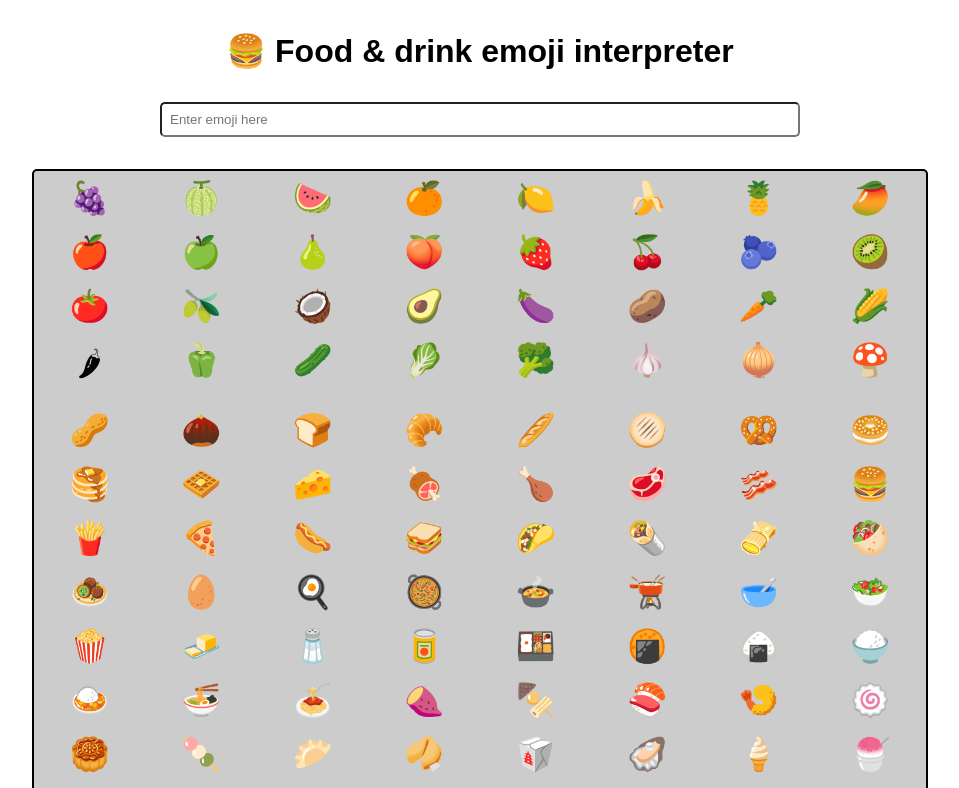
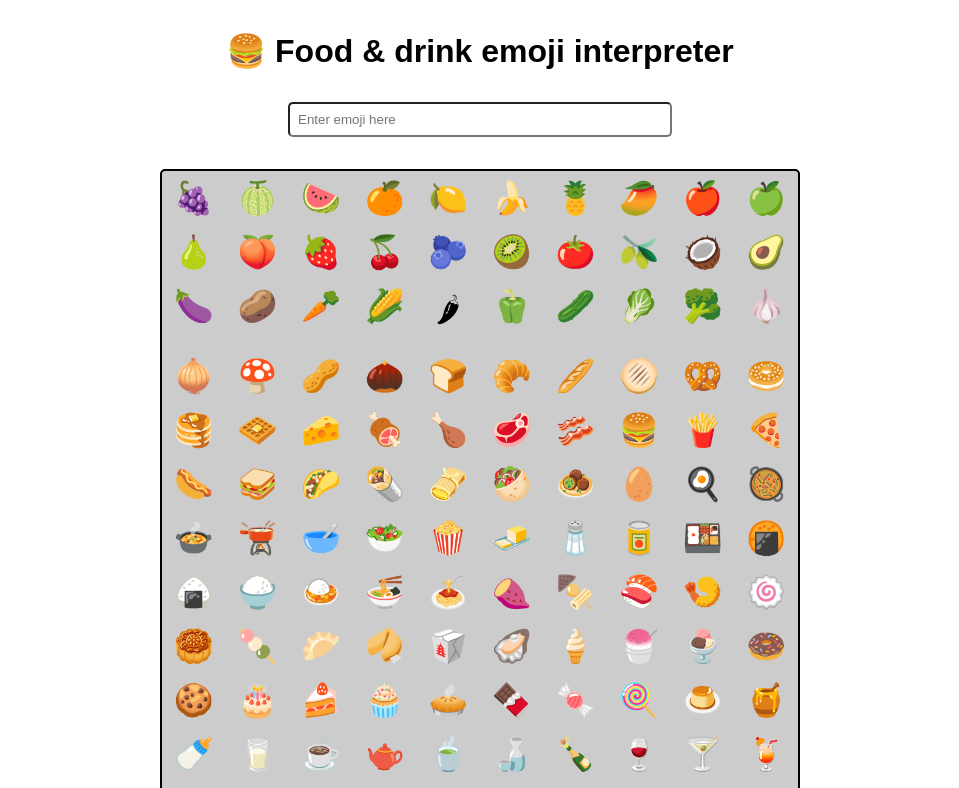
Before and after one commit to SK02K1/food-and-drink-emoji-interpreter, a React (Create React App) app: page / in a window 1280 px wide. Shown: the top 788 px of the page, without its empty margins (160-1119 px from the left). Built offline with nearby package versions, Linux system fonts and the light colour scheme.

Commit message:
style : desktop layout done

```diff
--- a/src/styles.css
+++ b/src/styles.css
@@ -56,3 +56,13 @@ span {
     font-size: 1.5rem;
   }
 }
+
+@media screen and (min-width: 1152px) {
+  input {
+    width: 30%;
+  }
+  .emoji-container {
+    width: 50%;
+    grid-template-columns: repeat(10, 1fr);
+  }
+}
```
